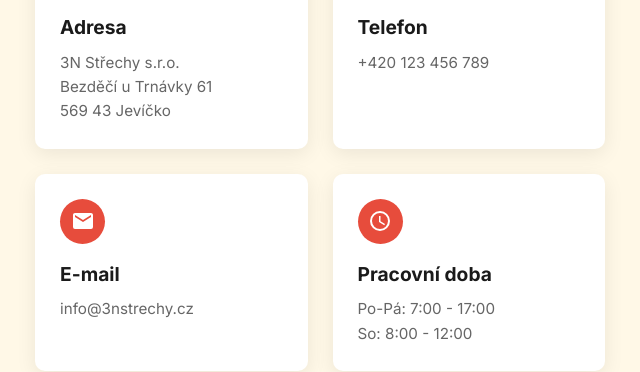
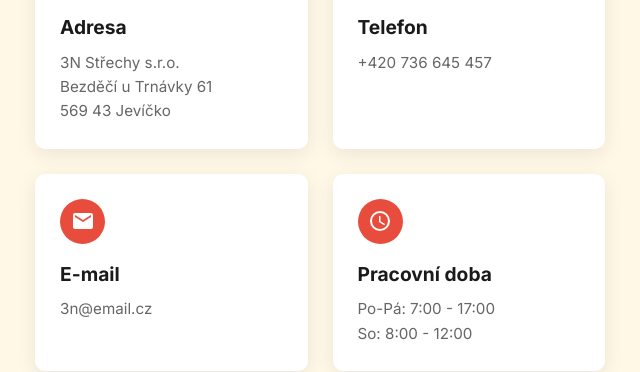
Before and after one commit to st3pan007/JiriNemec3NStrechy, a plain HTML site: page index.html in a window 1280 px wide. Shown: the part 7386-7758 px from the top of the page, 5-645 px from the left. Drawn offline with Linux system fonts and the light colour scheme.

Commit message:
Update index.html

```diff
--- a/index.html
+++ b/index.html
@@ -1807,7 +1807,7 @@
                             </svg>
                         </div>
                         <h3>Telefon</h3>
-                        <p>+420 123 456 789</p>
+                        <p>+420 736 645 457</p>
                     </div>
 
                     <div class="contact-item">
@@ -1817,7 +1817,7 @@
                             </svg>
                         </div>
                         <h3>E-mail</h3>
-                        <p>info@3nstrechy.cz</p>
+                        <p>3n@email.cz</p>
                     </div>
 
                     <div class="contact-item">
```
